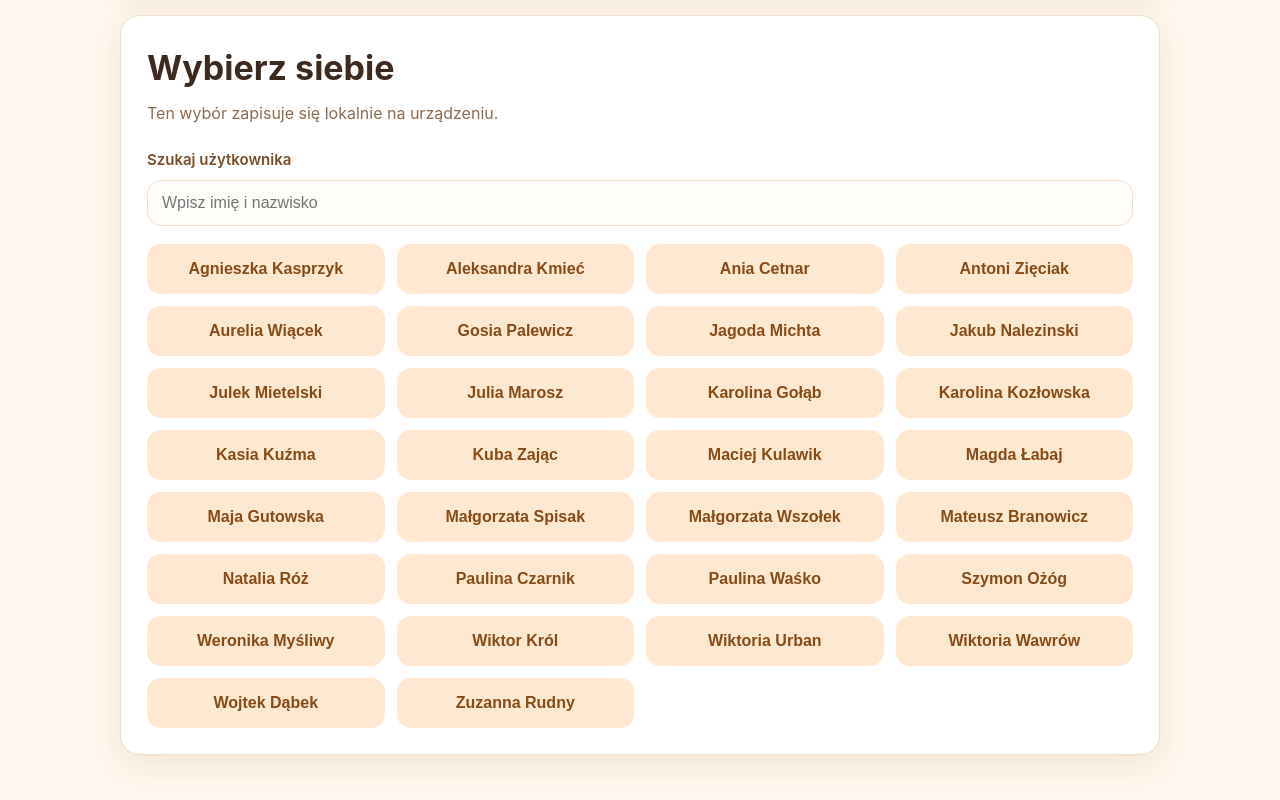
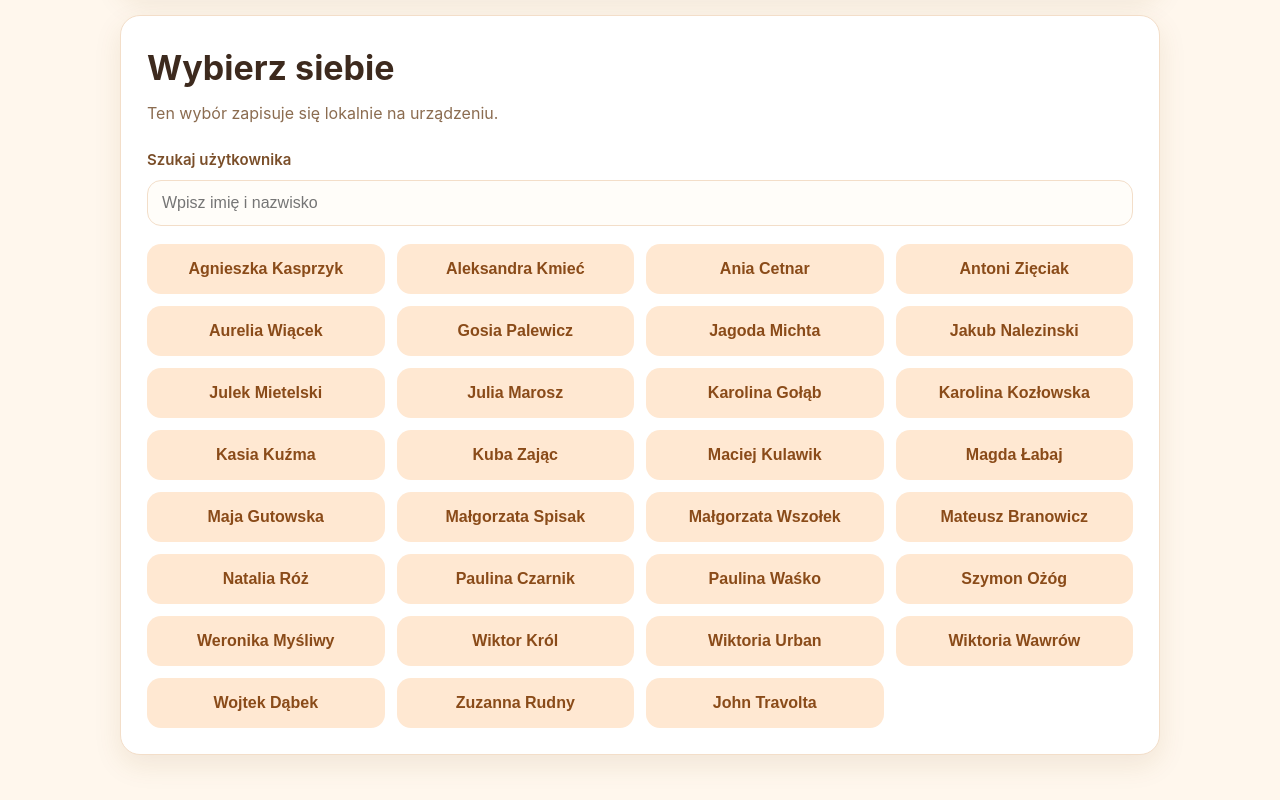
Before and after one commit to matibranow-creator/leader-journal, a React (Vite) app: page / in a window 1280 px wide. Shown: the part 358-1158 px from the top of the page. Built offline with nearby package versions, Linux system fonts and the light colour scheme.

Commit message:
add new leader

```diff
--- a/src/data/users.js
+++ b/src/data/users.js
@@ -29,4 +29,5 @@ export const USERS = [
   'Wiktoria Wawrów',
   'Wojtek Dąbek',
   'Zuzanna Rudny',
+  'John Travolta',
 ];
```
